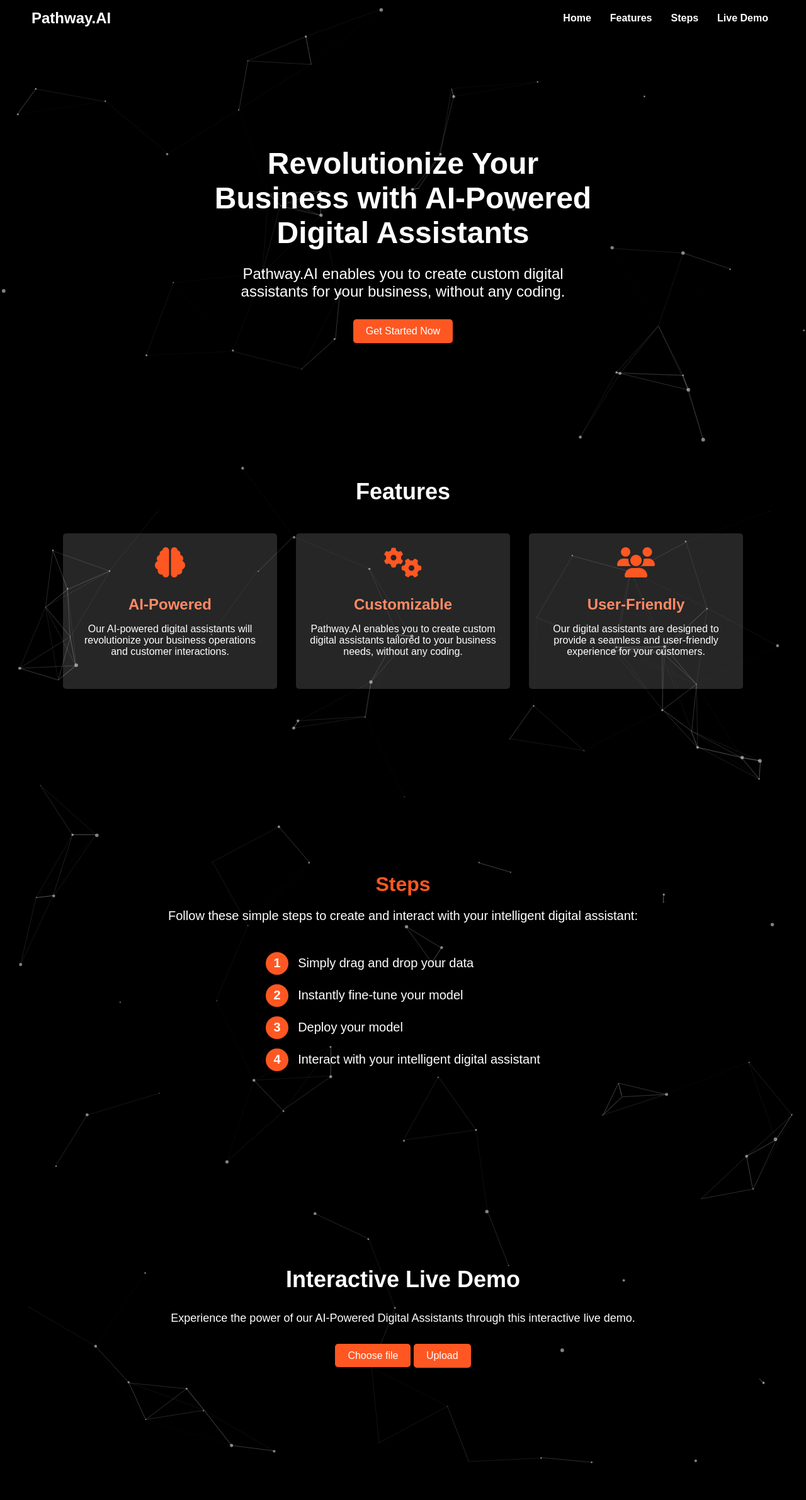
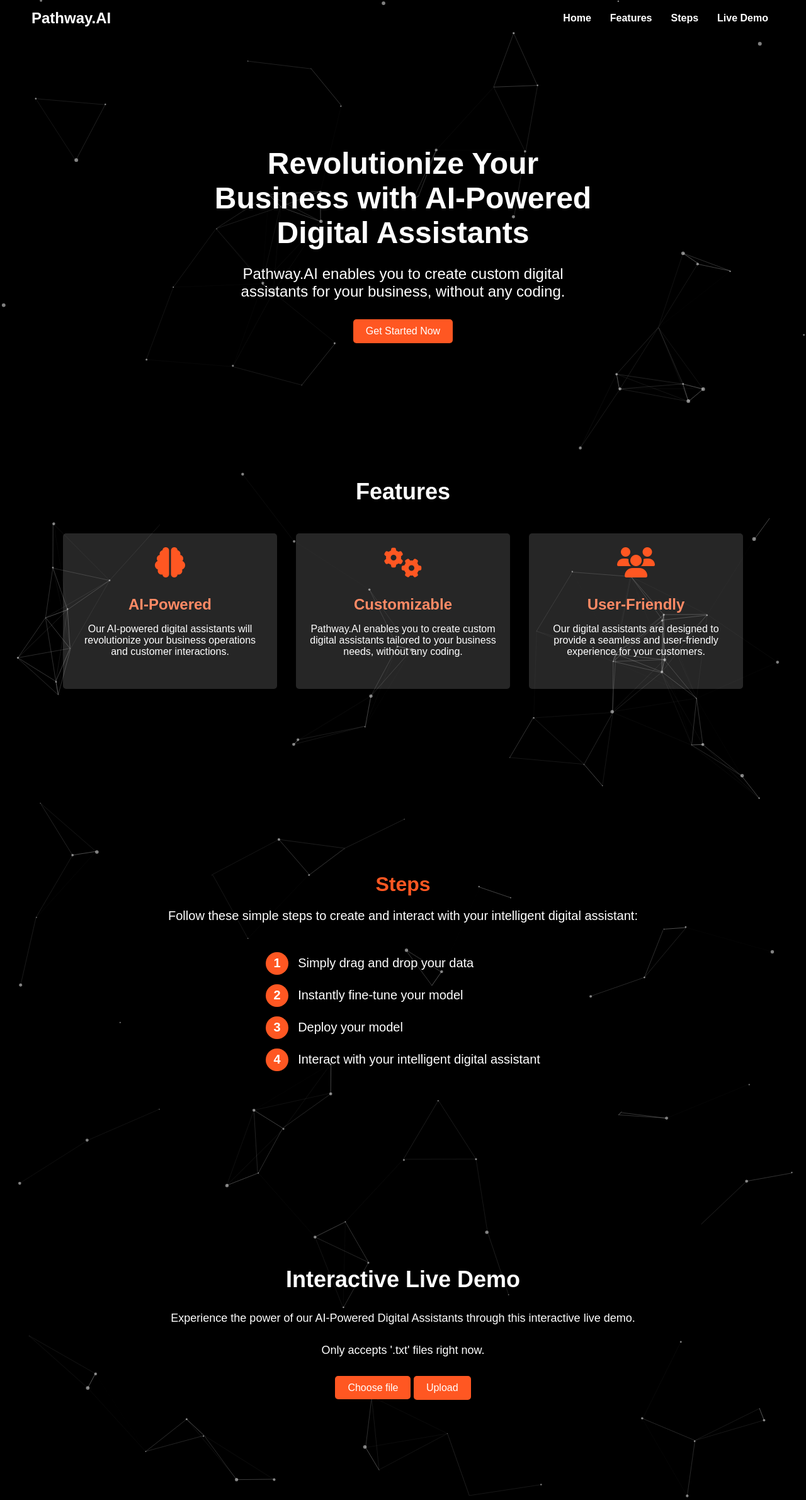
Before and after one commit to j0sephsasson/fine-tune-LLMs, a Flask app: page / in a window 1280 px wide. Shown: the whole page at 63% size. Before the commit the page ends 2324 px from the top, so only its background shows below. Run offline with Flask 2, Linux system fonts and the light colour scheme.

Commit message:
added info to demo to avoid errors

```diff
--- a/templates/index.html
+++ b/templates/index.html
@@ -127,6 +127,7 @@
         <section class="section" id="interactive-live-demo">
             <h2>Interactive Live Demo</h2>
             <p>Experience the power of our AI-Powered Digital Assistants through this interactive live demo.</p>
+            <p>Only accepts '.txt' files right now.</p>
             <form id="upload-form" action="/upload" method="post" enctype="multipart/form-data">
                 <div id="file-and-upload">
                     <input type="file" name="file" id="file" class="inputfile" required/>
```
